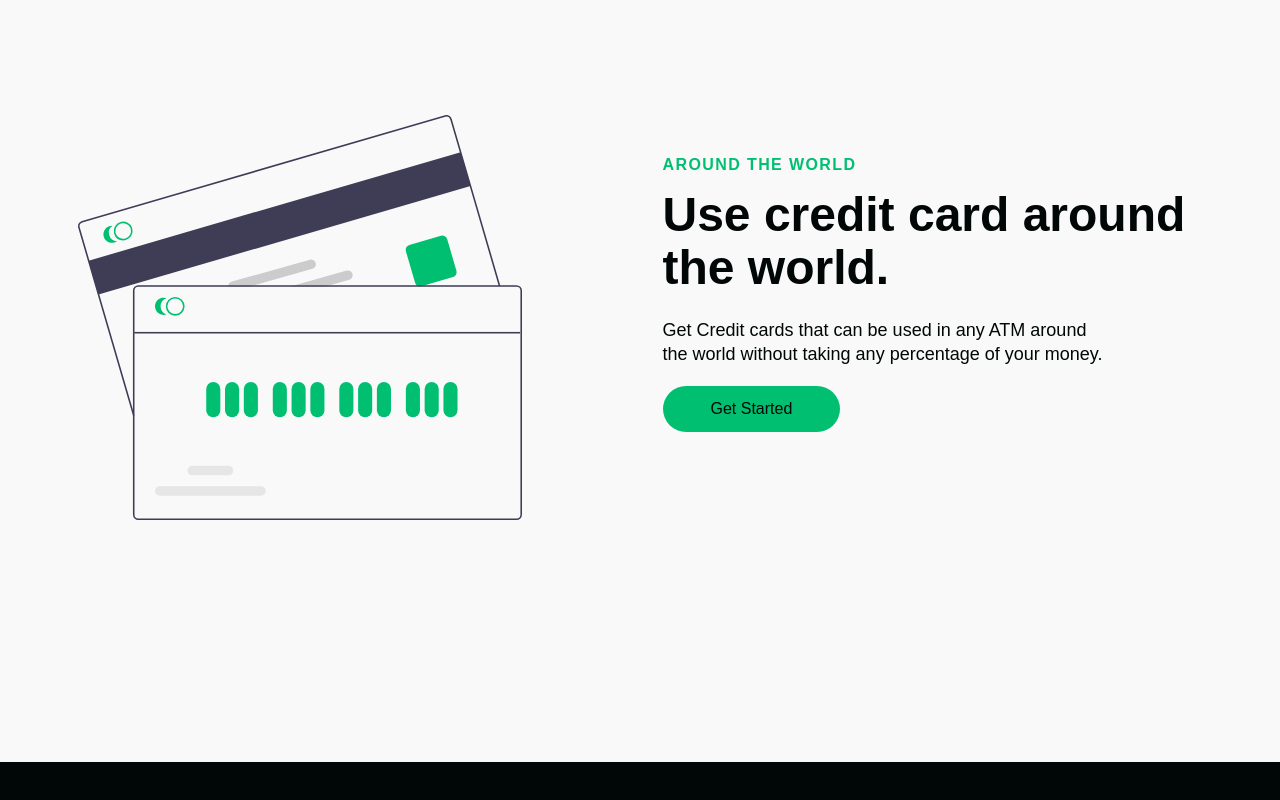
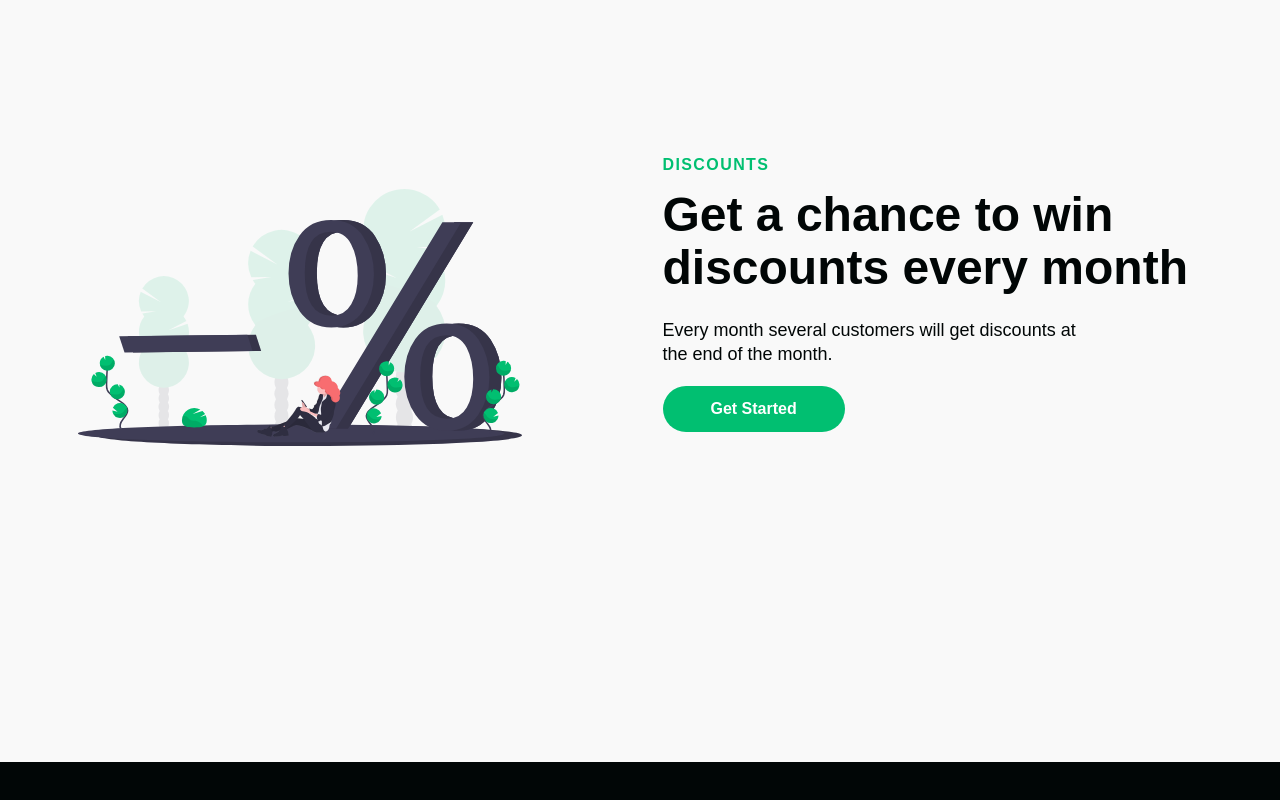
Before and after one commit to y-emam/virtual-bank-company, a React (Create React App) app: page / in a window 1280 px wide. Shown: the part 1838-2638 px from the top of the page. Built offline with nearby package versions, Linux system fonts and the light colour scheme.

Commit message:
finished the sections with their text

```diff
--- a/src/components/ButtonElement.js
+++ b/src/components/ButtonElement.js
@@ -6,11 +6,12 @@ export const Button = styled(Link)`
   background: ${({ primary }) => (primary ? "#01bf71" : "#010606")};
   white-space: nowrap;
   padding: ${({ big }) => (big ? "14px 48px" : "12px 30px")};
-  color: ${({ dark }) => (dark ? "#010606" : "#fff")};
+  color: "#010606";
   font-size: ${({ font }) => (font ? "20px" : "16px")};
   outline: none;
   border: none;
   cursor: pointer;
+  font-weight: bold;
   display: flex;
   justify-content: center;
   align-items: center;
--- a/src/components/section/Data.js
+++ b/src/components/section/Data.js
@@ -6,6 +6,7 @@ export const SectionData1 = {
   id: "about",
   lightBg: false,
   darkText: false,
+  darkBtn: false,
   topLine: "Accessibility",
   headline: "Access your account wherever you are at any time",
   description:
@@ -17,29 +18,31 @@ export const SectionData1 = {
 };
 
 export const SectionData2 = {
-  id: "discover",
+  id: "services",
   lightBg: true,
   darkText: true,
+  darkBtn: true,
+  topLine: "discounts",
+  headline: "Get a chance to win discounts every month",
+  description:
+    "Every month several customers will get discounts at the end of the month.",
+  btnLabel: "Get Started",
+  imgStart: true,
+  alt: "online organiser",
+  img: img3,
+};
+
+export const SectionData3 = {
+  id: "services",
+  lightBg: false,
+  darkText: false,
+  darkBtn: false,
   topLine: "around the world",
-  headline: "Use credit card around the world.",
+  headline: "Use credit card around the world",
   description:
     "Get Credit cards that can be used in any ATM around the world without taking any percentage of your money.",
   btnLabel: "Get Started",
-  imgStart: true,
+  imgStart: false,
   alt: "online organiser",
   img: img2,
 };
-
-export const SectionData3 = {
-  id: "about",
-  lightBg: false,
-  darkText: false,
-  topLine: "Accessibility",
-  headline: "Access your account wherever you are at any time",
-  description:
-    "You can use the website or download the app to track your account, spendings and trnasfers.",
-  btnLabel: "Get Started",
-  imgStart: false,
-  alt: "online organiser",
-  img: img3,
-};
--- a/src/components/section/index.js
+++ b/src/components/section/index.js
@@ -20,7 +20,7 @@ const Section = ({
   lightBg,
   imgStart,
   topLine,
-  lightText,
+  darkBtn,
   headline,
   darkText,
   description,
@@ -38,7 +38,7 @@ const Section = ({
               <Heading darkText={darkText}>{headline}</Heading>
               <Paragraph darkText={darkText}>{description}</Paragraph>
               <BtnWrapper>
-                <Button big={"true"} primary={"true"} dark={"true"} to="/home">
+                <Button big={"true"} primary={"true"} dark={darkBtn} to="/home">
                   {btnLabel}
                 </Button>
               </BtnWrapper>
```
